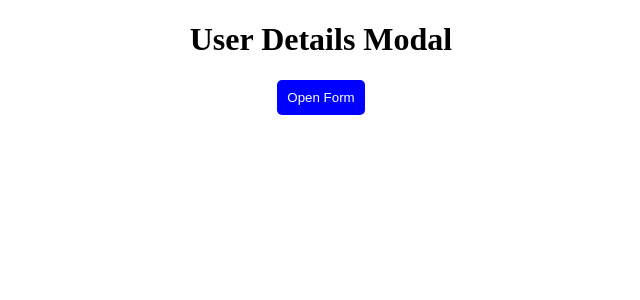
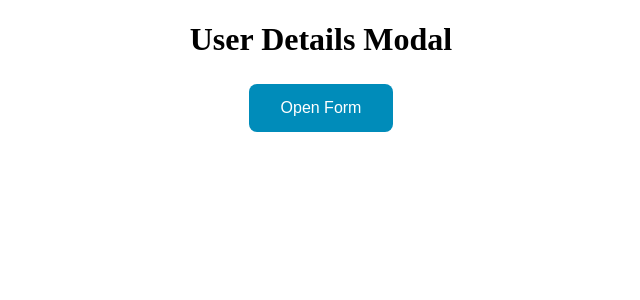
Before and after one commit to yuvaraj1983/XModal, a React (Create React App) app: page / in a window 1280 px wide. Shown: the top 300 px of the page, without its empty margins (319-959 px from the left). Built offline with nearby package versions, Linux system fonts and the light colour scheme.

Commit message:
testcase fail fix12

```diff
--- a/src/App.js
+++ b/src/App.js
@@ -103,9 +103,9 @@ function isEmail(email) {
   return (
 
 
-    <div className="modal">
+    <div className="modal-top">
      <h1>User Details Modal</h1>
-     <button style={{backgroundColor:"blue", color:'white', borderRadius:'5px', padding:'10px', border:'0px'}} onClick={openModal}>Open Form</button>
+     <button className='open-form-button' onClick={openModal}>Open Form</button>
 
         { isOpen &&
           <div className="modal modal-content" ref={modalRef}>
--- a/src/styles.css
+++ b/src/styles.css
@@ -1,4 +1,4 @@
-.modal {
+.modal-top {
     position: fixed;
     top: 0;
     left: 0;
@@ -9,6 +9,20 @@
     align-items: center;
     flex-direction: column;
 }
+
+.open-form-button {
+    background-color: #008cba;
+    border: none;
+    color: white;
+    padding: 15px 32px;
+    text-align: center;
+    text-decoration: none;
+    display: inline-block;
+    font-size: 16px;
+    margin: 4px 2px;
+    cursor: pointer;
+    border-radius: 8px;
+  }
 
 .submit-button {
     background-color: blue;
```
